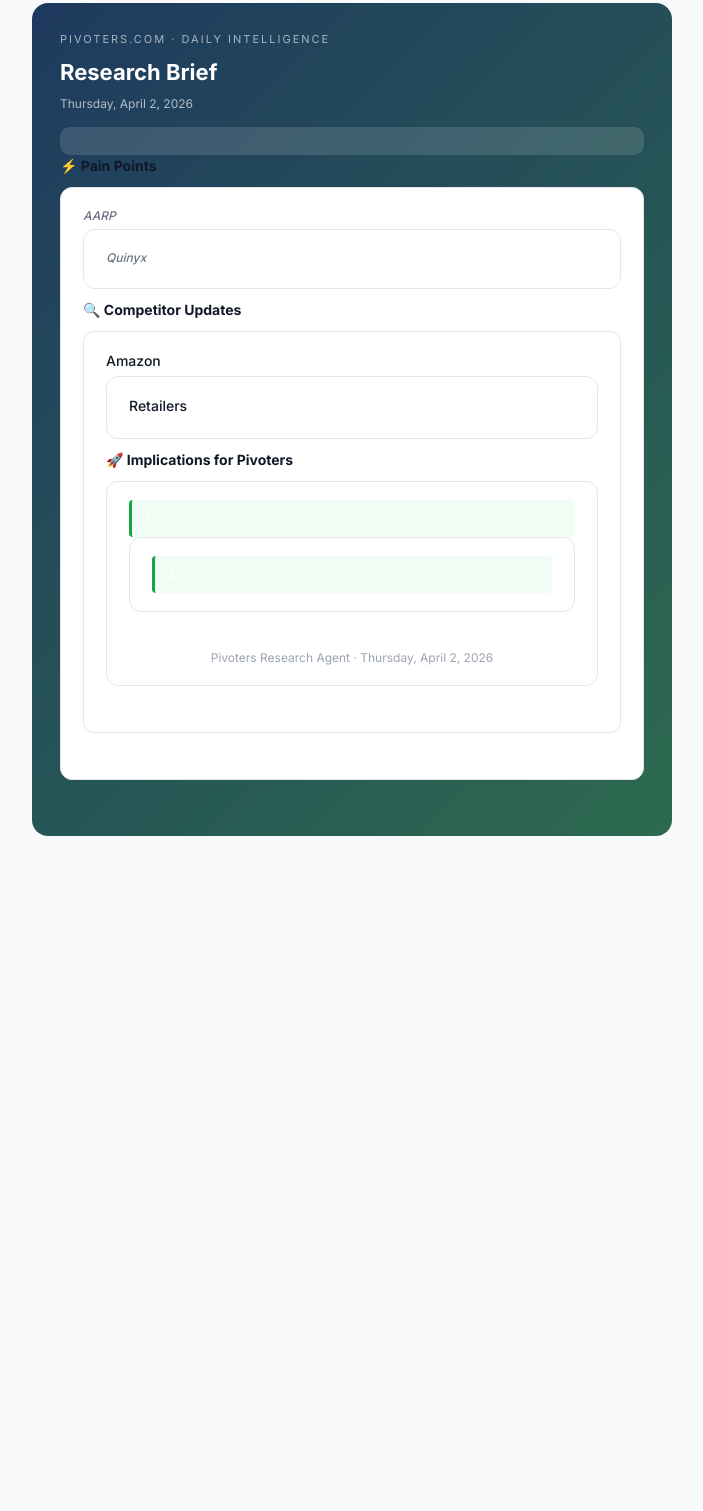
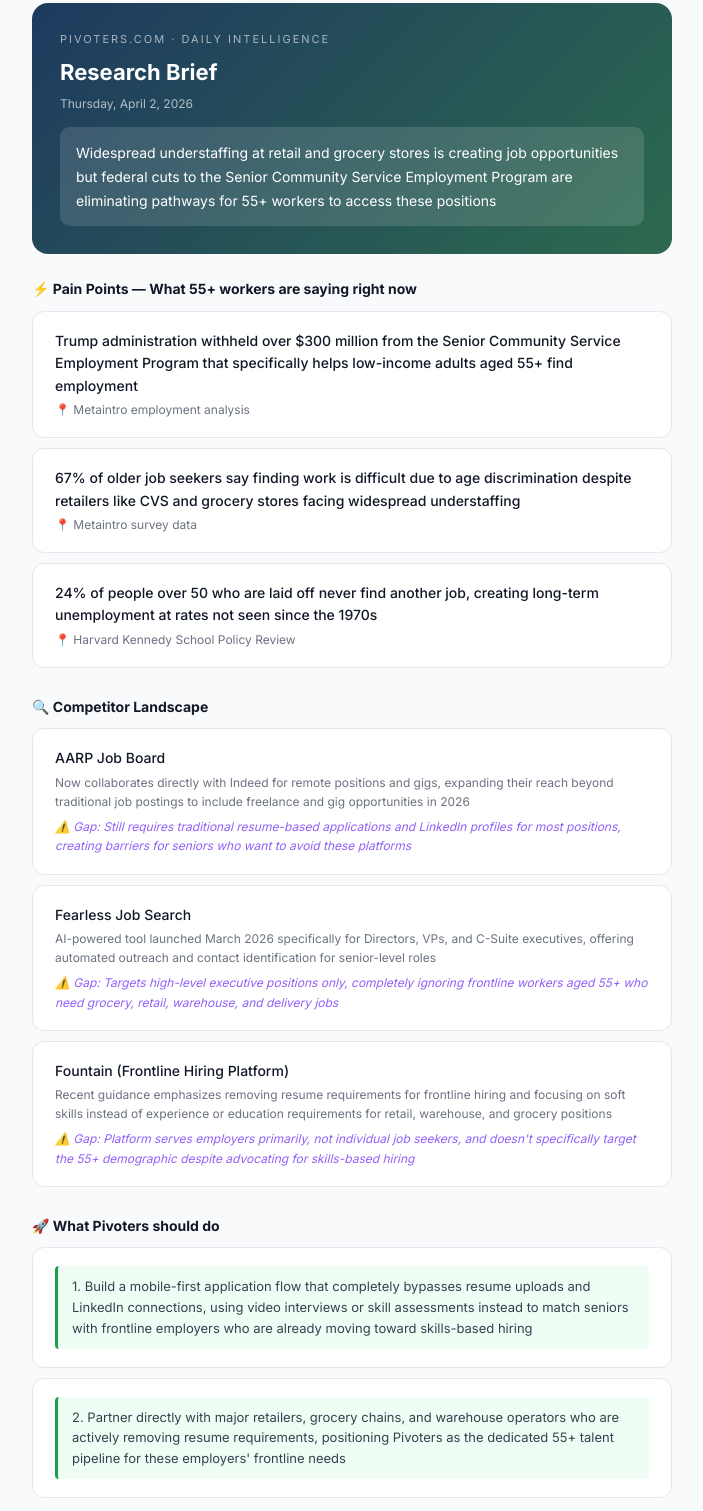
Before and after one commit to cheisr/pivoters-research-agent, a plain HTML site: page docs/reports/2026-04-02.html in a window 1280 px wide. Shown: the part 29-1540 px from the top of the page, without its empty margins (288-991 px from the left). Before the commit the page ends 949 px from the top, so only its background shows below. Drawn offline with Linux system fonts and the light colour scheme.

Commit message:
Daily brief: 2026-04-02

```diff
--- a/docs/reports/2026-04-02.html
+++ b/docs/reports/2026-04-02.html
@@ -17,9 +17,9 @@
     h2{font-size:14px;font-weight:700;color:#111827;margin:0 0 10px}
     .section{margin-bottom:28px}
     .finding{font-weight:500;color:#111827;margin-bottom:3px}
-    .meta{font-size:12px;color:#6B7280}
-    .action{font-size:13px;padding:8px 12px;background:#F0FDF4;border-left:3px solid #16A34A;border-radius:4px}
-    .gap{font-size:12px;color:#6B7280;margin-top:4px;font-style:italic}
+    .meta{font-size:12px;color:#6B7280;margin-top:3px}
+    .action{font-size:13px;padding:10px 14px;background:#F0FDF4;border-left:3px solid #16A34A;border-radius:4px}
+    .gap{font-size:12px;color:#9061F9;margin-top:6px;font-style:italic}
     .footer{text-align:center;font-size:12px;color:#9CA3AF;margin-top:36px}
   </style>
 </head>
@@ -29,14 +29,51 @@
     <div class="label">Pivoters.com · Daily Intelligence</div>
     <div class="title">Research Brief</div>
     <div class="date">Thursday, April 2, 2026</div>
-    <div class="summary"><cite index=\</div>
+    <div class="summary">Widespread understaffing at retail and grocery stores is creating job opportunities but federal cuts to the Senior Community Service Employment Program are eliminating pathways for 55+ workers to access these positions</div>
   </div>
 
-  <div class="section"><h2>⚡ Pain Points</h2><div style="background:#fff;border:1px solid #E5E7EB;border-radius:12px;padding:18px 22px;margin-bottom:10px"><div class="finding"><cite index=\</div><div class="meta">AARP</div></div><div style="background:#fff;border:1px solid #E5E7EB;border-radius:12px;padding:18px 22px;margin-bottom:10px"><div class="finding"><cite index=\</div><div class="meta">Quinyx</div></div></div>
 
-  <div class="section"><h2>🔍 Competitor Updates</h2><div style="background:#fff;border:1px solid #E5E7EB;border-radius:12px;padding:18px 22px;margin-bottom:10px"><div class="finding">Amazon</div><div class="meta"><cite index=\</div></div><div style="background:#fff;border:1px solid #E5E7EB;border-radius:12px;padding:18px 22px;margin-bottom:10px"><div class="finding">Retailers</div><div class="meta"><cite index=\</div></div></div>
+  <div class="section">
+    <h2>⚡ Pain Points — What 55+ workers are saying right now</h2>
+    <div style="background:#fff;border:1px solid #E5E7EB;border-radius:12px;padding:18px 22px;margin-bottom:10px">
+      <div class="finding">Trump administration withheld over $300 million from the Senior Community Service Employment Program that specifically helps low-income adults aged 55+ find employment</div>
+      <div class="meta">📍 Metaintro employment analysis</div>
+    </div><div style="background:#fff;border:1px solid #E5E7EB;border-radius:12px;padding:18px 22px;margin-bottom:10px">
+      <div class="finding">67% of older job seekers say finding work is difficult due to age discrimination despite retailers like CVS and grocery stores facing widespread understaffing</div>
+      <div class="meta">📍 Metaintro survey data</div>
+    </div><div style="background:#fff;border:1px solid #E5E7EB;border-radius:12px;padding:18px 22px;margin-bottom:10px">
+      <div class="finding">24% of people over 50 who are laid off never find another job, creating long-term unemployment at rates not seen since the 1970s</div>
+      <div class="meta">📍 Harvard Kennedy School Policy Review</div>
+    </div>
+  </div>
 
-  <div class="section"><h2>🚀 Implications for Pivoters</h2><div style="background:#fff;border:1px solid #E5E7EB;border-radius:12px;padding:18px 22px;margin-bottom:10px"><div class="action">1. <cite index=\</div></div><div style="background:#fff;border:1px solid #E5E7EB;border-radius:12px;padding:18px 22px;margin-bottom:10px"><div class="action">2. <cite index=\</div></div></div>
+
+  <div class="section">
+    <h2>🔍 Competitor Landscape</h2>
+    <div style="background:#fff;border:1px solid #E5E7EB;border-radius:12px;padding:18px 22px;margin-bottom:10px">
+      <div class="finding">AARP Job Board</div>
+      <div class="meta">Now collaborates directly with Indeed for remote positions and gigs, expanding their reach beyond traditional job postings to include freelance and gig opportunities in 2026</div>
+      <div class="gap">⚠️ Gap: Still requires traditional resume-based applications and LinkedIn profiles for most positions, creating barriers for seniors who want to avoid these platforms</div>
+    </div><div style="background:#fff;border:1px solid #E5E7EB;border-radius:12px;padding:18px 22px;margin-bottom:10px">
+      <div class="finding">Fearless Job Search</div>
+      <div class="meta">AI-powered tool launched March 2026 specifically for Directors, VPs, and C-Suite executives, offering automated outreach and contact identification for senior-level roles</div>
+      <div class="gap">⚠️ Gap: Targets high-level executive positions only, completely ignoring frontline workers aged 55+ who need grocery, retail, warehouse, and delivery jobs</div>
+    </div><div style="background:#fff;border:1px solid #E5E7EB;border-radius:12px;padding:18px 22px;margin-bottom:10px">
+      <div class="finding">Fountain (Frontline Hiring Platform)</div>
+      <div class="meta">Recent guidance emphasizes removing resume requirements for frontline hiring and focusing on soft skills instead of experience or education requirements for retail, warehouse, and grocery positions</div>
+      <div class="gap">⚠️ Gap: Platform serves employers primarily, not individual job seekers, and doesn't specifically target the 55+ demographic despite advocating for skills-based hiring</div>
+    </div>
+  </div>
+
+
+  <div class="section">
+    <h2>🚀 What Pivoters should do</h2>
+    <div style="background:#fff;border:1px solid #E5E7EB;border-radius:12px;padding:18px 22px;margin-bottom:10px">
+      <div class="action">1. Build a mobile-first application flow that completely bypasses resume uploads and LinkedIn connections, using video interviews or skill assessments instead to match seniors with frontline employers who are already moving toward skills-based hiring</div>
+    </div><div style="background:#fff;border:1px solid #E5E7EB;border-radius:12px;padding:18px 22px;margin-bottom:10px">
+      <div class="action">2. Partner directly with major retailers, grocery chains, and warehouse operators who are actively removing resume requirements, positioning Pivoters as the dedicated 55+ talent pipeline for these employers' frontline needs</div>
+    </div>
+  </div>
 
   <div class="footer">Pivoters Research Agent · Thursday, April 2, 2026</div>
 </div>
```
